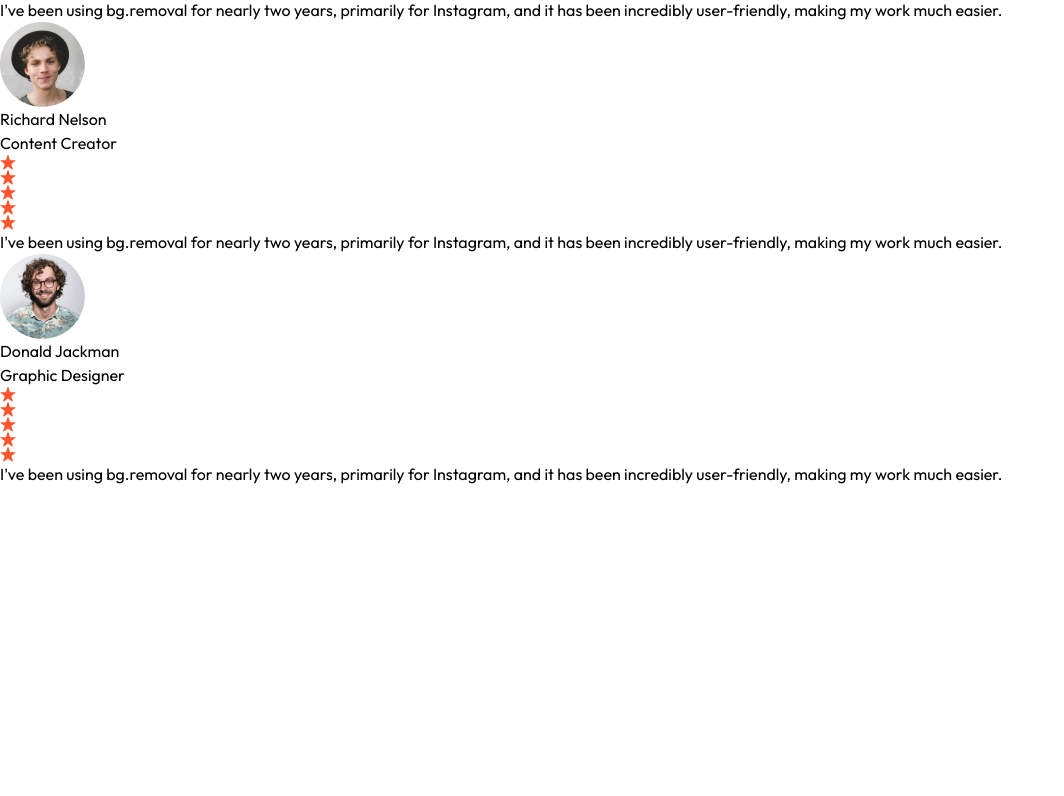
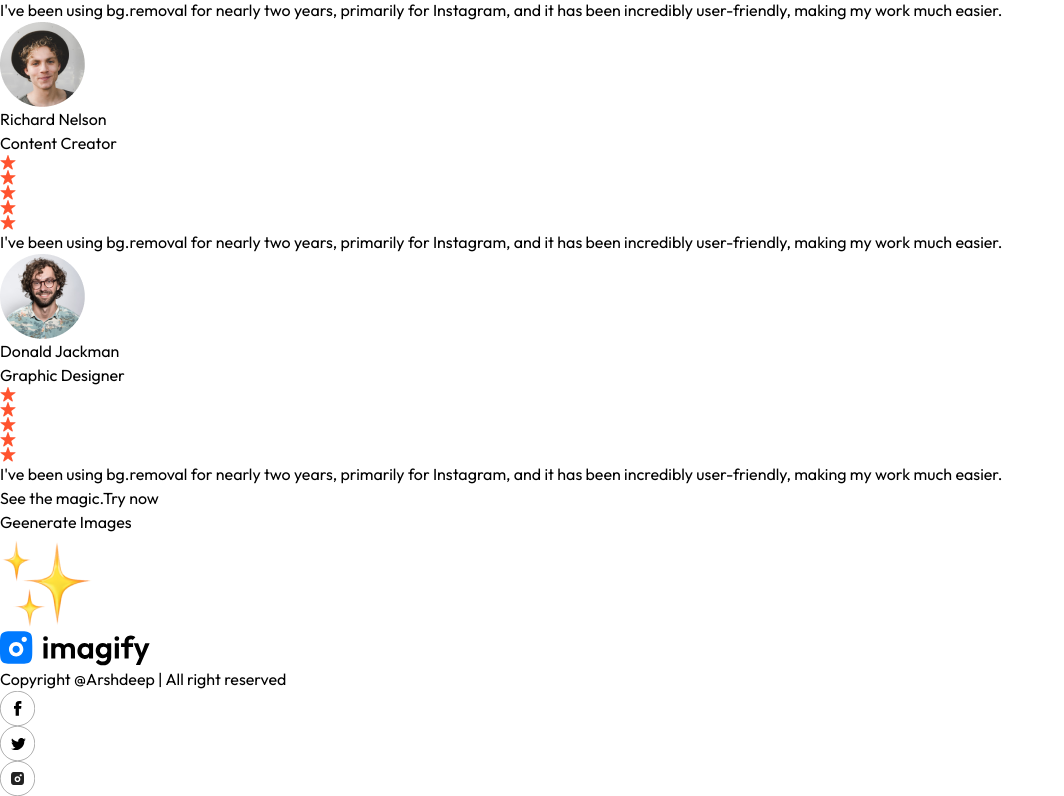
Before and after one commit to arshdeepsingh2003/imagify, a React (Vite) app in the folder client/: page / in a window 1280 px wide. Shown: the part 2060-2856 px from the top of the page, without its empty margins (0-1064 px from the left). Before the commit the page ends 2546 px from the top, so only its background shows below. Built offline with nearby package versions, Linux system fonts and the light colour scheme.

Commit message:
generate button and footer completed

```diff
--- a/client/src/App.jsx
+++ b/client/src/App.jsx
@@ -4,6 +4,7 @@
 import Result  from './pages/Result'
 import BuyCredit from './pages/BuyCredit'
 import Navbar from './components/Navbar'
+import Footer from './components/Footer'
 const App = () => {
   return (
     <div className='px-4 sm:px-10 md:px-14 lg:px-28 min-h-screen bg-gradient-to-b from-teal-50 to-orange-50'>
@@ -13,6 +14,7 @@
         <Route path='/result' element={<Result/>}/>
         <Route path='/buycredit' element={<BuyCredit/>}/>
       </Routes>
+      <Footer/>
     </div>
   )
 }
--- /dev/null
+++ b/client/src/components/Footer.jsx
@@ -0,0 +1,18 @@
+import React from 'react'
+import { assets } from '../assets/assets'
+
+const Footer = () => {
+  return (
+    <div className='flex items-center justify-between gap-4 py-3 mt-20' >
+        <img src={assets.logo} alt=" " width={150}/>
+        <p className='flex-1 border-l border-gray-400 pl-4 text-sm text-gray-500 max-sm:hidden'>Copyright @Arshdeep | All right reserved</p>
+        <div className='flex gap-2.5'>
+            <img src={assets.facebook_icon} alt="" width={35} />
+            <img src={assets.twitter_icon} alt="" width={35} />
+            <img src={assets.instagram_icon} alt="" width={35} />
+        </div>
+    </div>
+  )
+}
+
+export default Footer
--- /dev/null
+++ b/client/src/components/GenerateBtn.jsx
@@ -0,0 +1,15 @@
+import React from 'react'
+import { assets } from '../assets/assets'
+
+const GenerateBtn = () => {
+  return (
+    <div className='pb-16 text-center'>
+        <h1 className='text-2xl md:tet-3xl lg:text-4xl mt-4 font-semibold text-neutral-800 py-6 md:py-16'>See the magic.Try now</h1>
+        <button className='inline-flex items-center gap-2 px-12 py-3 rounded-full bg-black text-white m-auto hover:scale-105 transition-all duration-500'>Geenerate Images
+            <img src={assets.star_group} alt=""  className='h-6'/>
+        </button>
+    </div>
+  )
+}
+
+export default GenerateBtn
--- a/client/src/pages/Home.jsx
+++ b/client/src/pages/Home.jsx
@@ -3,6 +3,7 @@
 import Steps from '../components/Steps'
 import Description from '../components/Description'
 import Testimonials from '../components/Testimonials'
+import GenerateBtn from '../components/GenerateBtn'
 
 const Home = () => {
   return (
@@ -11,6 +12,7 @@
       <Steps/>
       <Description/>
       <Testimonials/>
+      <GenerateBtn/>
     </div>
   )
 }
```
